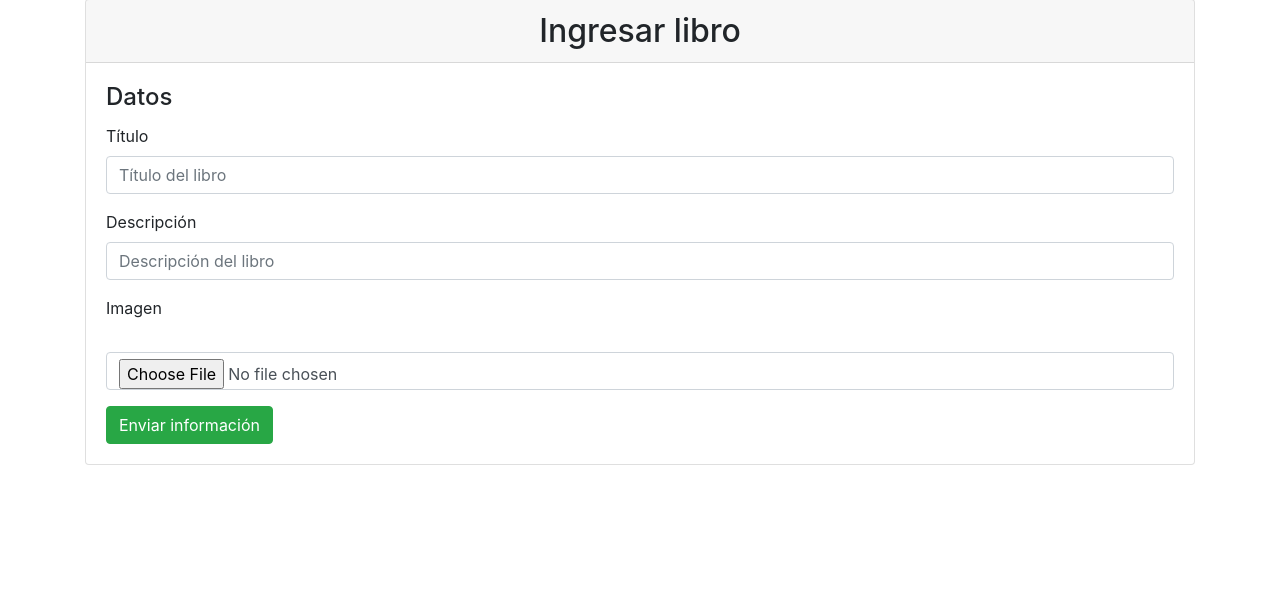
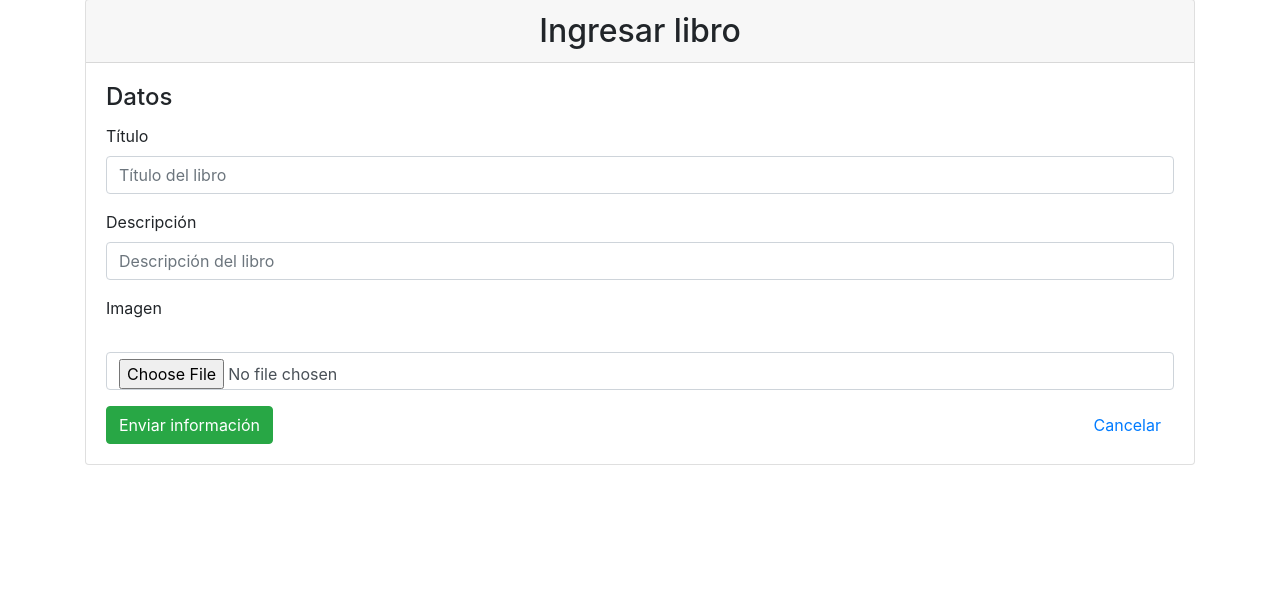
Before and after one commit to lucaspintos909/django-crud, a Django app: page /libros/ingresar in a window 1280 px wide. Shown: the part 105-714 px from the top of the page. Run offline with Django 4.2, Linux system fonts and the light colour scheme.

Commit message:
feat: Boton de cancelar en el formulario

```diff
--- a/libreria/templates/books/form.html
+++ b/libreria/templates/books/form.html
@@ -23,6 +23,10 @@
 
 
   {% endfor %}
+  <div class="d-flex justify-content-between">
 
-  <button type="submit" class="btn btn-success"> Enviar información </button>
+    <button type="submit" class="btn btn-success"> Enviar información </button>
+    <a href="{% url 'books' %}" type="button" class="btn btn-link"> Cancelar </a>
+
+  </div>
 </form>
```
